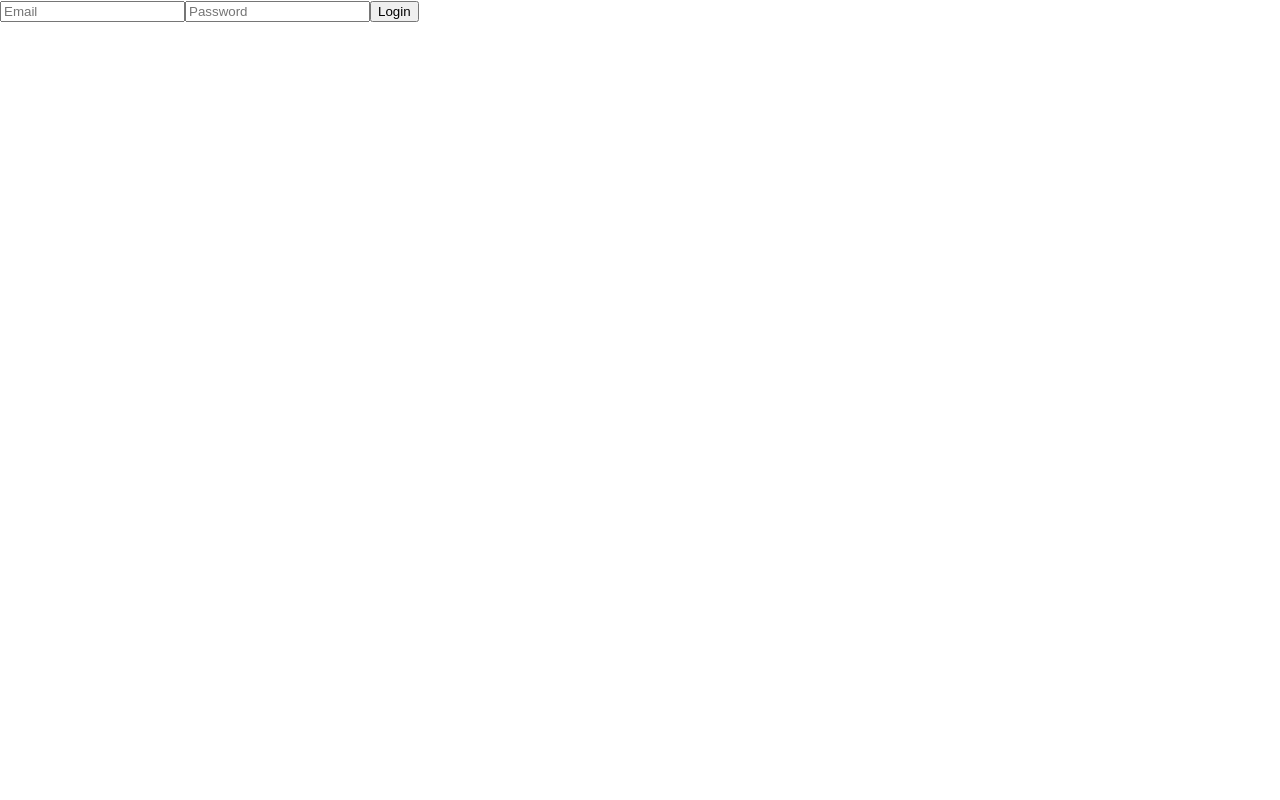
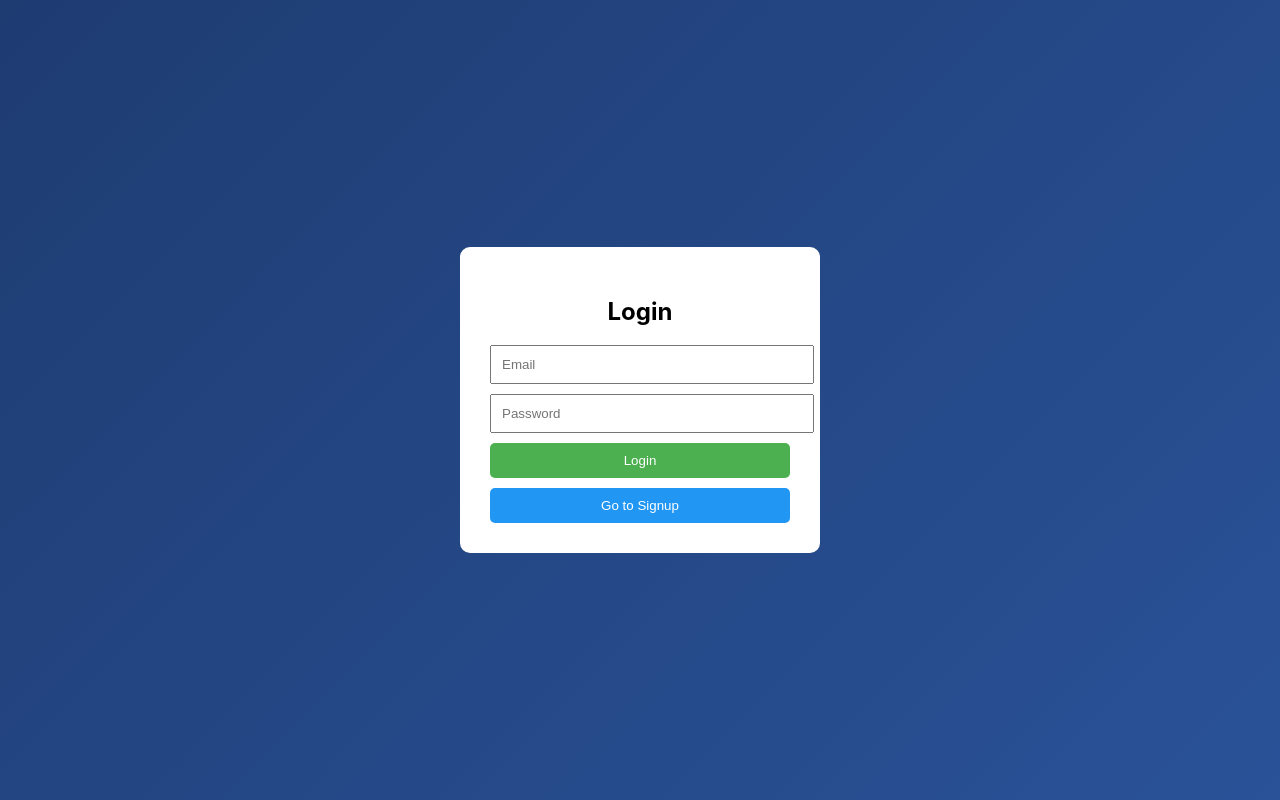
Before and after one commit to maulishukla/Team-Task-Manager, a React (Create React App) app in the folder client/: page / in a window 1280 px wide. Built offline with nearby package versions, Linux system fonts and the light colour scheme; the HTML template or start-up script is replaced by a standard one.

Commit message:
final tasks fix

```diff
--- a/client/src/Dashboard.js
+++ b/client/src/Dashboard.js
@@ -1,5 +1,4 @@
 import { useEffect, useState } from "react";
-import axios from "axios";
 
 const BASE_URL = "https://team-task-manager-production-349d.up.railway.app";
 
@@ -7,15 +6,22 @@ export default function Dashboard() {
   const [tasks, setTasks] = useState([]);
   const [title, setTitle] = useState("");
 
+  // ================= FETCH TASKS =================
   const fetchTasks = async () => {
-    const res = await axios.get(`${BASE_URL}/api/tasks`);
-    setTasks(res.data);
+    try {
+      const res = await fetch(`${BASE_URL}/api/tasks`);
+      const data = await res.json();
+      setTasks(data);
+    } catch (err) {
+      alert("Failed to load tasks");
+    }
   };
 
   useEffect(() => {
     fetchTasks();
   }, []);
 
+  // ================= CREATE TASK =================
   const createTask = async () => {
     if (!title) {
       alert("Enter task");
@@ -23,42 +29,140 @@ export default function Dashboard() {
     }
 
     try {
-    await axios.post(
-      `${BASE_URL}/api/tasks`,
-      {
-        title,
-        projectId: null,
-        assignedTo: null
-      }
-    );
+      const res = await fetch(`${BASE_URL}/api/tasks`, {
+        method: "POST",
+        headers: {
+          "Content-Type": "application/json"
+        },
+        body: JSON.stringify({ title })
+      });
 
-    alert("Task added");
+      if (!res.ok) throw new Error();
 
       setTitle("");
       fetchTasks();
 
     } catch (err) {
-    alert("Error: " + (err.response?.data?.message || err.message));
+      alert("Failed to add task");
     }
   };
 
+  // ================= UPDATE STATUS =================
+  const updateStatus = async (id, status) => {
+    try {
+      await fetch(`${BASE_URL}/api/tasks/${id}`, {
+        method: "PUT",
+        headers: {
+          "Content-Type": "application/json"
+        },
+        body: JSON.stringify({ status })
+      });
+
+      fetchTasks(); // refresh list
+    } catch (err) {
+      alert("Failed to update status");
+    }
+  };
+
+  // ================= UI =================
   return (
-    <div>
-      <h1>Task Manager</h1>
+    <div style={{
+      minHeight: "100vh",
+      background: "linear-gradient(135deg, #1e3c72, #2a5298)",
+      padding: "40px",
+      fontFamily: "Arial",
+      color: "white"
+    }}>
+      <h1 style={{ textAlign: "center" }}>Task Manager</h1>
 
+      {/* INPUT */}
+      <div style={{
+        display: "flex",
+        justifyContent: "center",
+        marginTop: "20px"
+      }}>
         <input
-        placeholder="Task name"
+          placeholder="Enter task"
           value={title}
           onChange={(e) => setTitle(e.target.value)}
+          style={{
+            padding: "12px",
+            width: "300px",
+            borderRadius: "8px",
+            border: "none"
+          }}
         />
 
-      <button>Add Task NOW</button>
+        <button
+          onClick={createTask}
+          style={{
+            padding: "12px 20px",
+            marginLeft: "10px",
+            background: "#4CAF50",
+            border: "none",
+            borderRadius: "8px",
+            color: "white",
+            cursor: "pointer"
+          }}
+        >
+          Add
+        </button>
+      </div>
+
+      {/* TASK LIST */}
+      <div style={{
+        display: "grid",
+        gridTemplateColumns: "repeat(auto-fill, minmax(250px, 1fr))",
+        gap: "20px",
+        marginTop: "40px"
+      }}>
+        {tasks.length === 0 && (
+          <p style={{ textAlign: "center" }}>No tasks yet</p>
+        )}
+
         {tasks.map((task) => (
-        <div key={task._id}>
+          <div
+            key={task._id}
+            style={{
+              background: "white",
+              color: "black",
+              padding: "20px",
+              borderRadius: "10px"
+            }}
+          >
             <h3>{task.title}</h3>
-          <p>{task.status}</p>
+
+            {/* STATUS DROPDOWN */}
+            <select
+              value={task.status}
+              onChange={(e) => updateStatus(task._id, e.target.value)}
+              style={{
+                padding: "6px",
+                marginTop: "10px",
+                borderRadius: "5px"
+              }}
+            >
+              <option value="todo">Todo</option>
+              <option value="in-progress">In Progress</option>
+              <option value="done">Done</option>
+            </select>
+
+            {/* STATUS TEXT */}
+            <p style={{
+              marginTop: "10px",
+              fontWeight: "bold",
+              color:
+                task.status === "done"
+                  ? "green"
+                  : task.status === "in-progress"
+                  ? "orange"
+                  : "red"
+            }}>
+              {task.status}
+            </p>
           </div>
         ))}
       </div>
+    </div>
   );
 }
--- a/client/src/Login.js
+++ b/client/src/Login.js
@@ -1,33 +1,109 @@
 import { useState } from "react";
-import axios from "axios";
+
+const BASE_URL = "https://team-task-manager-production-349d.up.railway.app";
 
 export default function Login() {
   const [email, setEmail] = useState("");
   const [password, setPassword] = useState("");
 
   const handleLogin = async () => {
+    if (!email || !password) {
+      alert("Enter email and password");
+      return;
+    }
+
     try {
-      const res = await axios.post(
-        "https://team-task-manager-production-349d.up.railway.app/api/auth/login",
-        { email, password }
-      );
+      const res = await fetch(`${BASE_URL}/api/auth/login`, {
+        method: "POST",
+        headers: {
+          "Content-Type": "application/json"
+        },
+        body: JSON.stringify({ email, password })
+      });
 
-      localStorage.setItem("token", res.data.token);
+      const data = await res.json();
 
-      alert("Login success");
+      if (!res.ok) {
+        throw new Error(data.message || "Login failed");
+      }
+
+      // save token
+      localStorage.setItem("token", data.token);
+
+      alert("Login successful");
+
+      // redirect to dashboard
       window.location.href = "/dashboard";
 
     } catch (err) {
-      alert(err.response?.data?.message || "Login failed");
+      alert(err.message);
     }
   };
 
   return (
-    <div>
-      <input placeholder="Email" onChange={(e) => setEmail(e.target.value)} />
-      <input type="password" placeholder="Password" onChange={(e) => setPassword(e.target.value)} />
+    <div style={{
+      height: "100vh",
+      display: "flex",
+      justifyContent: "center",
+      alignItems: "center",
+      background: "linear-gradient(135deg, #1e3c72, #2a5298)"
+    }}>
+      <div style={{
+        background: "white",
+        padding: "30px",
+        borderRadius: "10px",
+        width: "300px"
+      }}>
+        <h2 style={{ textAlign: "center" }}>Login</h2>
 
-      <button onClick={handleLogin}>Login</button>
+        <input
+          placeholder="Email"
+          value={email}
+          onChange={(e) => setEmail(e.target.value)}
+          style={{ width: "100%", padding: "10px", marginBottom: "10px" }}
+        />
+
+        <input
+          type="password"
+          placeholder="Password"
+          value={password}
+          onChange={(e) => setPassword(e.target.value)}
+          style={{ width: "100%", padding: "10px", marginBottom: "10px" }}
+        />
+
+        {/* ✅ LOGIN BUTTON (THIS WAS MISSING) */}
+        <button
+          onClick={handleLogin}
+          style={{
+            width: "100%",
+            padding: "10px",
+            background: "#4CAF50",
+            color: "white",
+            border: "none",
+            cursor: "pointer",
+            borderRadius: "5px"
+          }}
+        >
+          Login
+        </button>
+
+        {/* SIGNUP NAV */}
+        <button
+          onClick={() => (window.location.href = "/signup")}
+          style={{
+            width: "100%",
+            padding: "10px",
+            marginTop: "10px",
+            background: "#2196F3",
+            color: "white",
+            border: "none",
+            cursor: "pointer",
+            borderRadius: "5px"
+          }}
+        >
+          Go to Signup
+        </button>
+      </div>
     </div>
   );
 }
```
Also changed, not shown: client/src/App.js (+3 -4 lines), 1 other file (tests, documents, lock files or other folders). Lines whose indentation alone changed are shown as unchanged.
